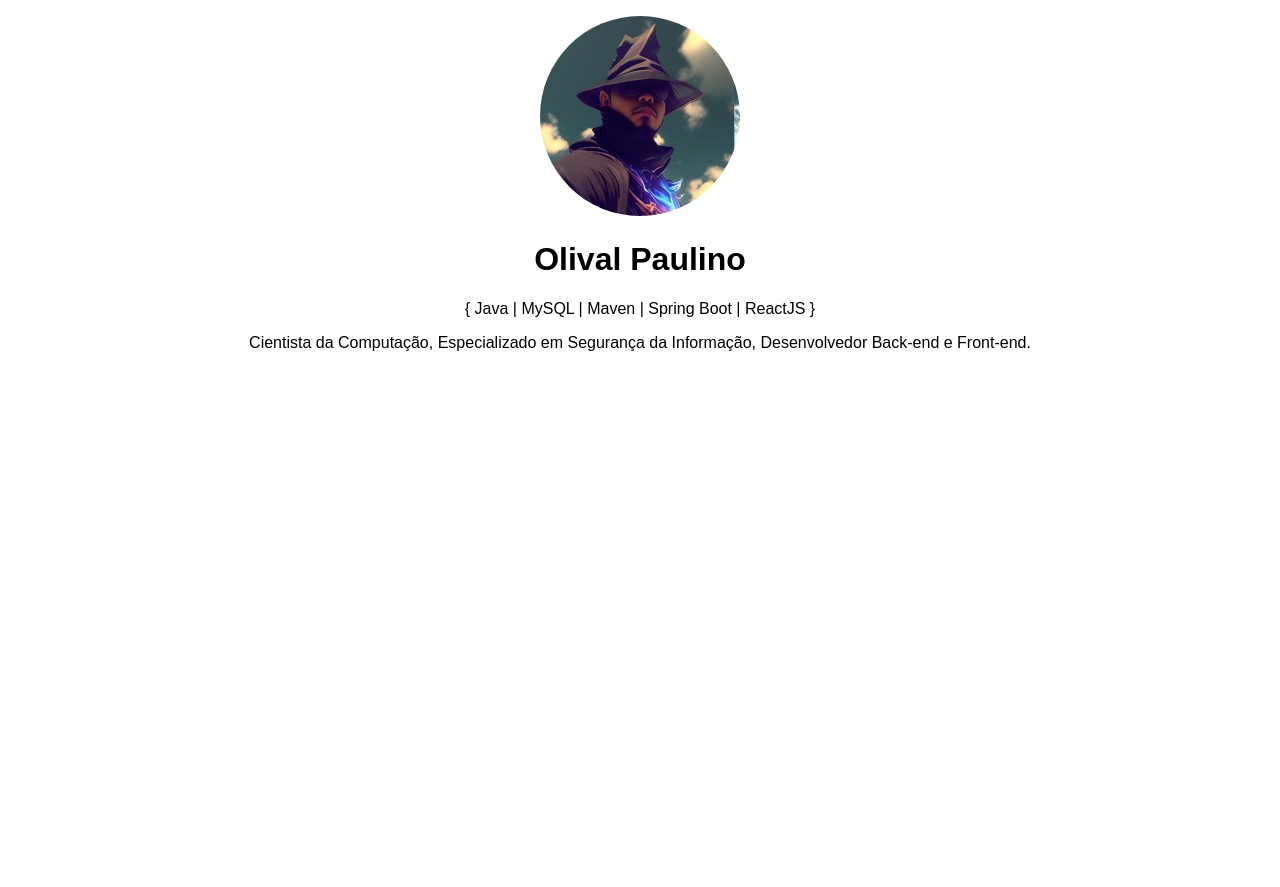
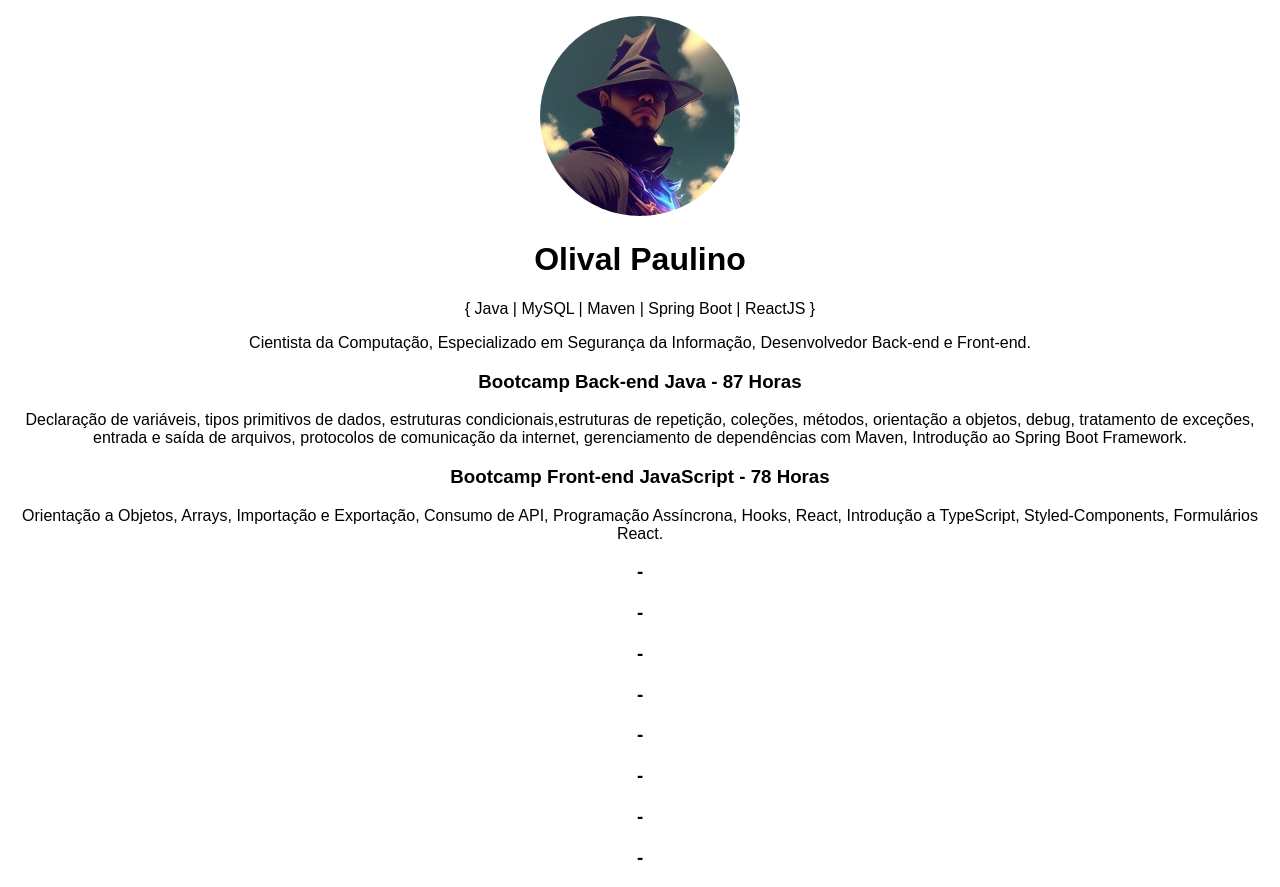
Before and after one commit to olivalpaulino/portifolio, a React (Create React App) app: page / in a window 1280 px wide. Before the commit the page ends 800 px from the top, so only its background shows below. Built offline with nearby package versions, Linux system fonts and the light colour scheme.

Commit message:
atualizando o portifólio

```diff
--- /dev/null
+++ b/src/components/Cursos.js
@@ -0,0 +1,10 @@
+const Cursos = ({nomeDoCurso, duracao, descricao}) => {
+  return (
+    <div>
+        <h3>{nomeDoCurso} - {duracao}</h3>
+        <p>{descricao}</p>
+    </div>
+  )
+}
+
+export default Cursos
--- a/src/components/Perfil.js
+++ b/src/components/Perfil.js
@@ -1,3 +1,4 @@
+import Cursos from './Cursos';
 import Imagem from './Imagem';
 import Titulo from './Titulo';
 
@@ -6,6 +7,16 @@ const Perfil = () => {
     <div>
         <Imagem />
         <Titulo nome={"Olival Paulino"} stacks={"{ Java | MySQL | Maven | Spring Boot | ReactJS }"} descricao={"Cientista da Computação, Especializado em Segurança da Informação, Desenvolvedor Back-end e Front-end."} />
+        <Cursos nomeDoCurso={"Bootcamp Back-end Java"} duracao={"87 Horas"} descricao={"Declaração de variáveis, tipos primitivos de dados, estruturas condicionais,estruturas de repetição, coleções, métodos, orientação a objetos, debug, tratamento de exceções, entrada e saída de arquivos, protocolos de comunicação da internet, gerenciamento de dependências com Maven, Introdução ao Spring Boot Framework."} />
+        <Cursos nomeDoCurso={"Bootcamp Front-end JavaScript"} duracao={"78 Horas"} descricao={"Orientação a Objetos, Arrays, Importação e Exportação, Consumo de API, Programação Assíncrona, Hooks, React, Introdução a TypeScript, Styled-Components, Formulários React."} />
+        <Cursos nomeDoCurso={""} duracao={""} descricao={""} />
+        <Cursos nomeDoCurso={""} duracao={""} descricao={""} />
+        <Cursos nomeDoCurso={""} duracao={""} descricao={""} />
+        <Cursos nomeDoCurso={""} duracao={""} descricao={""} />
+        <Cursos nomeDoCurso={""} duracao={""} descricao={""} />
+        <Cursos nomeDoCurso={""} duracao={""} descricao={""} />
+        <Cursos nomeDoCurso={""} duracao={""} descricao={""} />
+        <Cursos nomeDoCurso={""} duracao={""} descricao={""} />
     </div>
   )
 }
```
